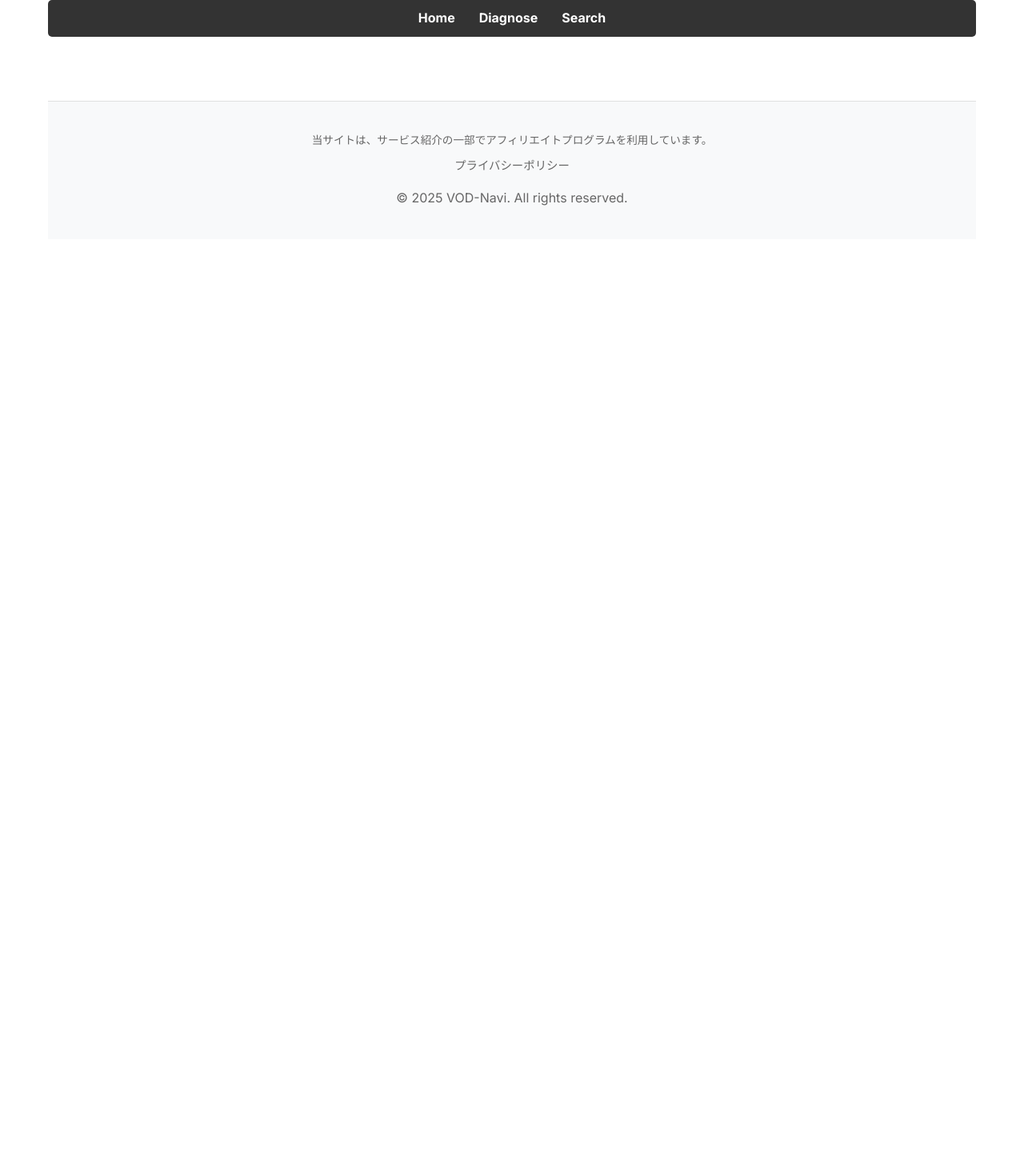
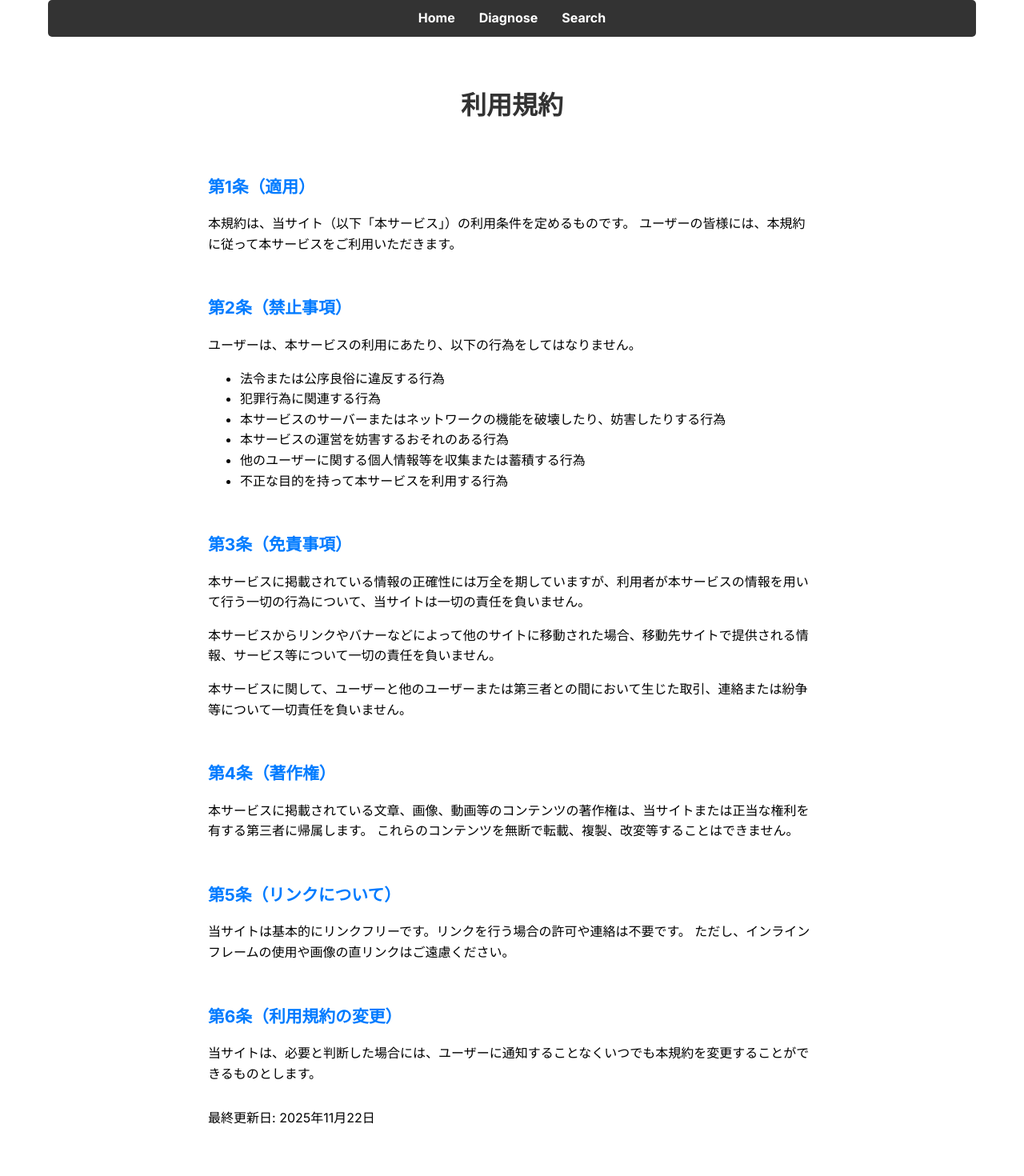
Before and after one commit to foolproof-dev/vod-navi, a React (Vite) app: page /terms-of-service in a window 1280 px wide. Shown: the top 1470 px of the page at 80% size. Before the commit the page ends 800 px from the top, so only its background shows below. Built offline with nearby package versions, Linux system fonts and the light colour scheme.

Commit message:
feat: 利用規約ページを追加
- 利用規約コンポーネントを作成
- ルーティングとフッターリンクを追加
- スタイルを適用（プライバシーポリシーと共通化）

```diff
--- a/src/App.css
+++ b/src/App.css
@@ -600,22 +600,5 @@ nav a:hover {
 .privacy-policy-container h2 {
   font-size: 1.3rem;
   color: #007bff;
-  border-bottom: 2px solid #eee;
-  padding-bottom: 10px;
-  margin-bottom: 15px;
-}
-
-.privacy-policy-container p {
-  line-height: 1.8;
-  color: #555;
-  margin-bottom: 15px;
-}
-
-.last-updated {
-  text-align: right;
-  color: #888;
-  font-size: 0.9rem;
-  margin-top: 40px;
-  border-top: 1px solid #eee;
   padding-top: 20px;
 }
--- a/src/App.jsx
+++ b/src/App.jsx
@@ -9,6 +9,7 @@ import SearchForm from './components/SearchForm';
 import SearchPage from './components/SearchPage'; // SearchPageをインポート
 import ScrollToTop from './components/ScrollToTop'; // ScrollToTopをインポート
 import PrivacyPolicy from './components/PrivacyPolicy'; // PrivacyPolicyをインポート
+import TermsOfService from './components/TermsOfService'; // TermsOfServiceをインポート
 
 // 仮のコンポーネント
 // 仮のコンポーネント
@@ -62,6 +63,7 @@ function App() {
           <Route path="/service/:id" element={<ServiceDetailTemplate />} />
           <Route path="/search" element={<SearchPage />} />
           <Route path="/privacy-policy" element={<PrivacyPolicy />} />
+          <Route path="/terms-of-service" element={<TermsOfService />} />
         </Routes>
       </main>
 
@@ -69,6 +71,7 @@ function App() {
         <p className="affiliate-disclosure">当サイトは、サービス紹介の一部でアフィリエイトプログラムを利用しています。</p>
         <div className="footer-links">
           <Link to="/privacy-policy">プライバシーポリシー</Link>
+          <Link to="/terms-of-service">利用規約</Link>
         </div>
         <p>&copy; {new Date().getFullYear()} VOD-Navi. All rights reserved.</p>
       </footer>
--- /dev/null
+++ b/src/components/TermsOfService.jsx
@@ -0,0 +1,70 @@
+import React from 'react';
+
+const TermsOfService = () => {
+    return (
+        <div className="privacy-policy-container">
+            <h1>利用規約</h1>
+
+            <section>
+                <h2>第1条（適用）</h2>
+                <p>
+                    本規約は、当サイト（以下「本サービス」）の利用条件を定めるものです。
+                    ユーザーの皆様には、本規約に従って本サービスをご利用いただきます。
+                </p>
+            </section>
+
+            <section>
+                <h2>第2条（禁止事項）</h2>
+                <p>ユーザーは、本サービスの利用にあたり、以下の行為をしてはなりません。</p>
+                <ul>
+                    <li>法令または公序良俗に違反する行為</li>
+                    <li>犯罪行為に関連する行為</li>
+                    <li>本サービスのサーバーまたはネットワークの機能を破壊したり、妨害したりする行為</li>
+                    <li>本サービスの運営を妨害するおそれのある行為</li>
+                    <li>他のユーザーに関する個人情報等を収集または蓄積する行為</li>
+                    <li>不正な目的を持って本サービスを利用する行為</li>
+                </ul>
+            </section>
+
+            <section>
+                <h2>第3条（免責事項）</h2>
+                <p>
+                    本サービスに掲載されている情報の正確性には万全を期していますが、利用者が本サービスの情報を用いて行う一切の行為について、当サイトは一切の責任を負いません。
+                </p>
+                <p>
+                    本サービスからリンクやバナーなどによって他のサイトに移動された場合、移動先サイトで提供される情報、サービス等について一切の責任を負いません。
+                </p>
+                <p>
+                    本サービスに関して、ユーザーと他のユーザーまたは第三者との間において生じた取引、連絡または紛争等について一切責任を負いません。
+                </p>
+            </section>
+
+            <section>
+                <h2>第4条（著作権）</h2>
+                <p>
+                    本サービスに掲載されている文章、画像、動画等のコンテンツの著作権は、当サイトまたは正当な権利を有する第三者に帰属します。
+                    これらのコンテンツを無断で転載、複製、改変等することはできません。
+                </p>
+            </section>
+
+            <section>
+                <h2>第5条（リンクについて）</h2>
+                <p>
+                    当サイトは基本的にリンクフリーです。リンクを行う場合の許可や連絡は不要です。
+                    ただし、インラインフレームの使用や画像の直リンクはご遠慮ください。
+                </p>
+            </section>
+
+            <section>
+                <h2>第6条（利用規約の変更）</h2>
+                <p>
+                    当サイトは、必要と判断した場合には、ユーザーに通知することなくいつでも本規約を変更することができるものとします。
+                </p>
+            </section>
+
+            <p className="last-updated">最終更新日: {new Date().getFullYear()}年{new Date().getMonth() + 1}月{new Date().getDate()}日</p>
+        </div>
+    );
+};
+
+export default TermsOfService;
```
